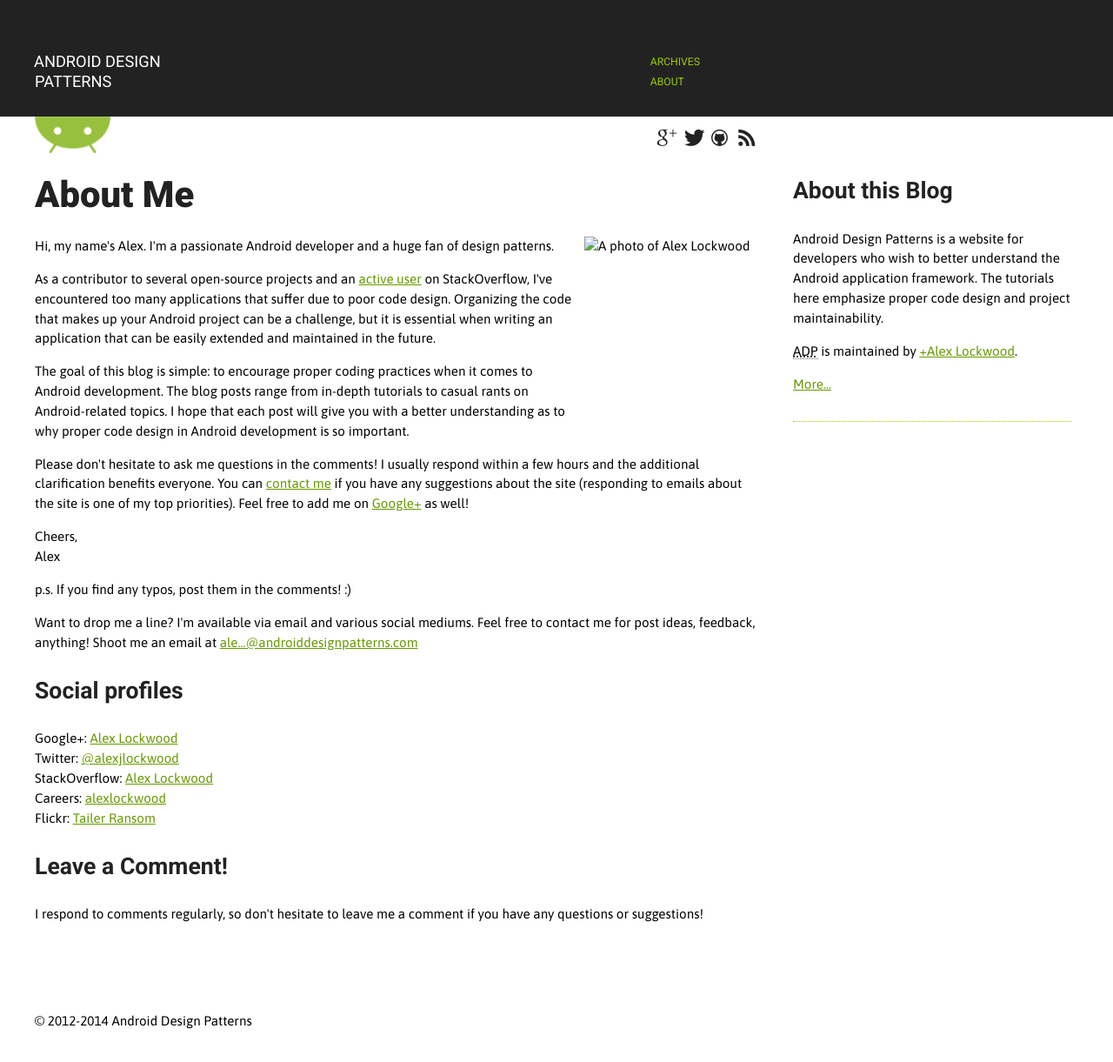
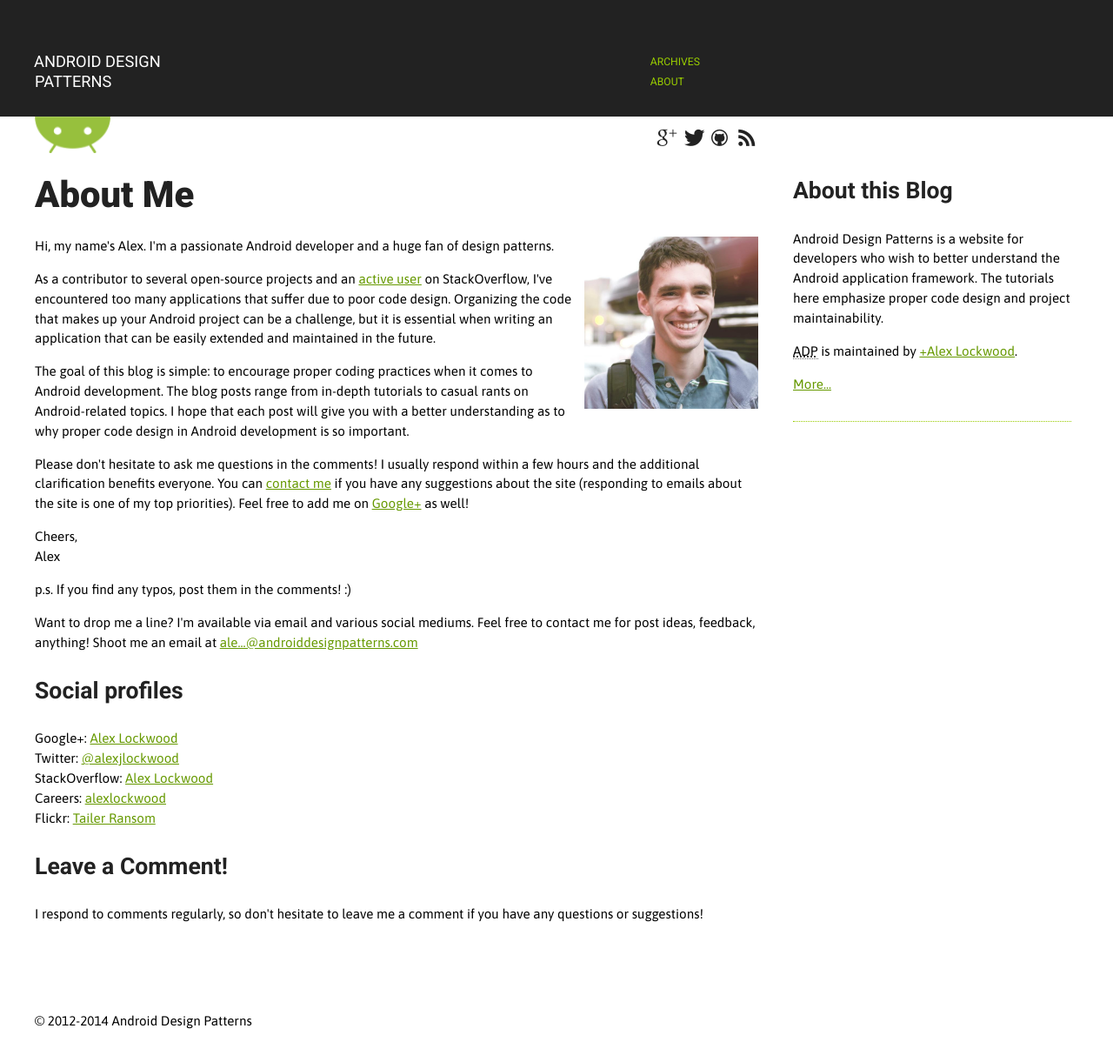
Before and after one commit to alexjlockwood/AndroidDesignPatterns, a Jekyll site: the page built from about/index.html, in a window 1280 px wide. Shown: the whole page at 87% size. Built offline with Jekyll 4.4.1, drawn with Linux system fonts in a browser that asks for light colours; Markdown is read by kramdown in place of the engine named in the settings; comment, search, counter and statistics services are not loaded.

Commit message:
Updated image url

```diff
--- a/about/index.html
+++ b/about/index.html
@@ -14,7 +14,7 @@
 
 <header><h1>About Me</h1></header>
 
-<img src="/images/profile-photo.jpg" alt="A photo of Alex Lockwood" style="height:198px;width:200px;margin-left: 5px;float:right;" />
+<img src="/assets/images/profile-photo.jpg" alt="A photo of Alex Lockwood" style="height:198px;width:200px;margin-left: 5px;float:right;" />
 
 <p>Hi, my name's Alex. I'm a passionate Android developer and a huge fan of design patterns.</p>
 
```
